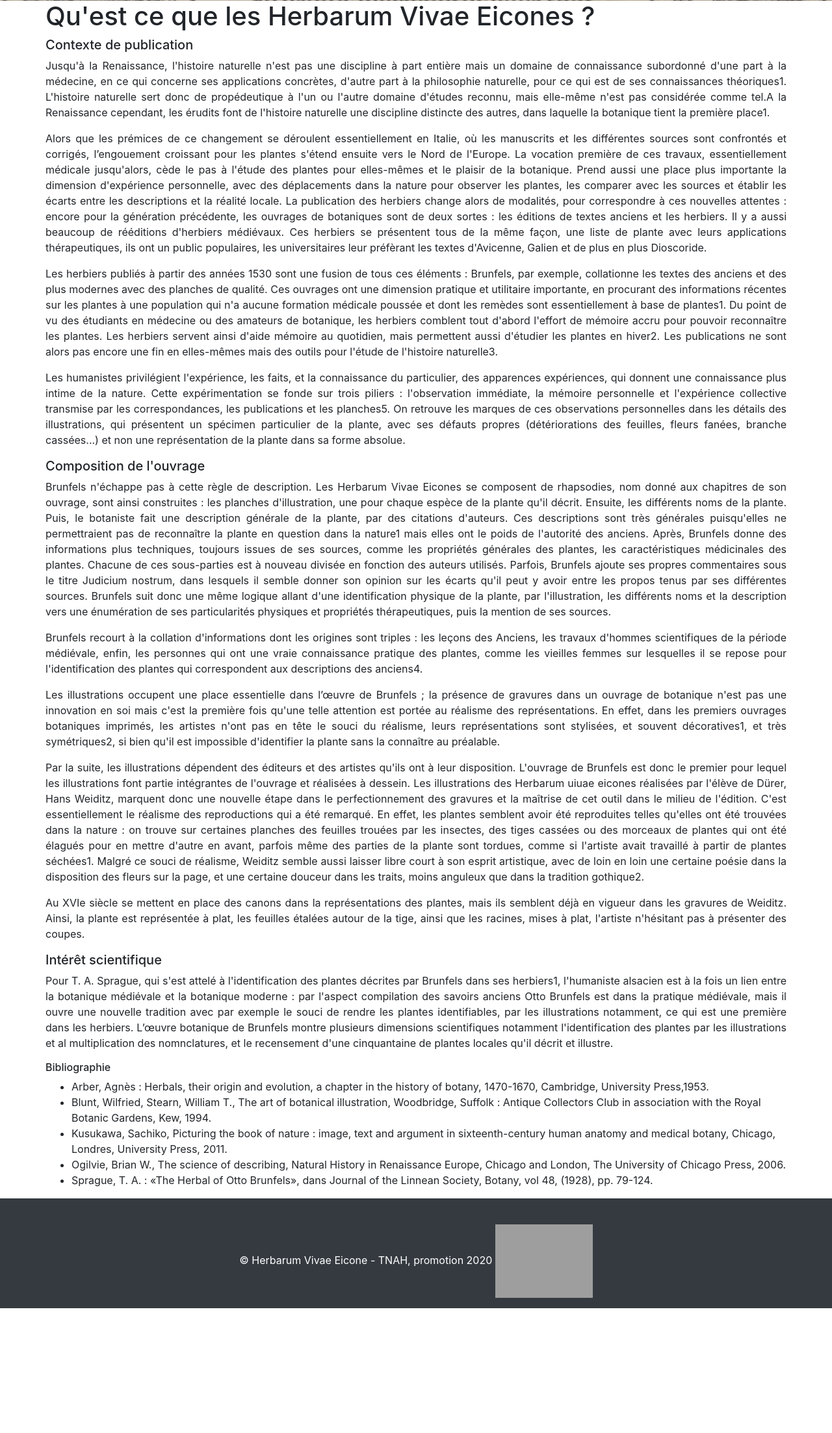
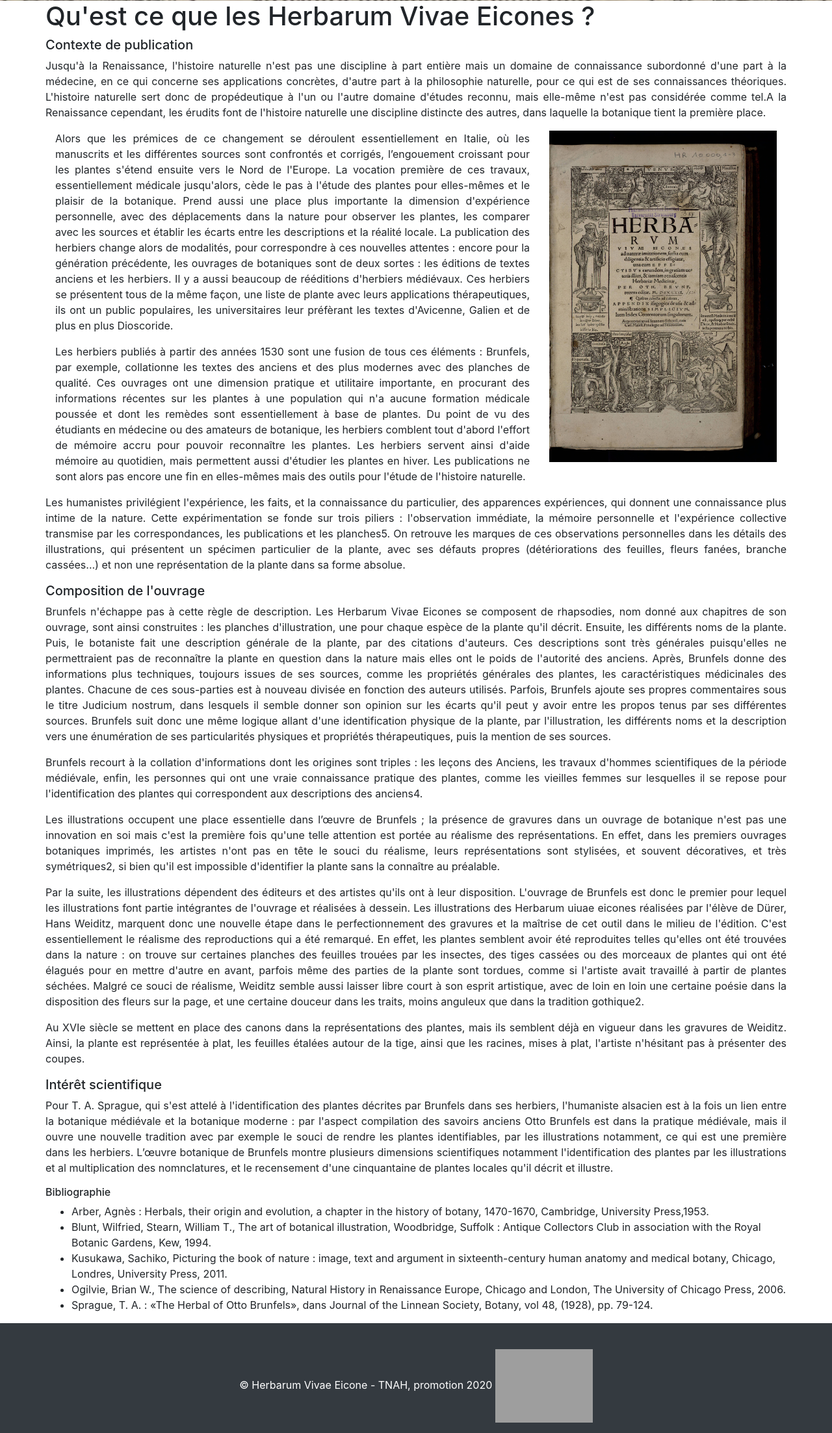
Before and after one commit to Chartes-TNAH/HVE, a Flask app: page /a_propos/ouvrage in a window 1280 px wide. Shown: the part 263-2468 px from the top of the page at 65% size. Before the commit the page ends 2276 px from the top, so only its background shows below. Run offline with Flask 2, Linux system fonts and the light colour scheme; some libraries are stand-ins or nearby versions; grey boxes are pictures that could not be loaded.

Commit message:
dernières corrections d orthographe et ajout de la photo sur la présentation de l ouvrage. --> A considérer comme prêt pour notation

```diff
--- a/HVE/templates/pages/notice.html
+++ b/HVE/templates/pages/notice.html
@@ -6,7 +6,7 @@
 	<br/>
 	<br/>
 <p>Connectez-vous pour accéder aux textes ! </p>
-<a href="{{url_for('connexion')}}" class="btn btn-primary">Connexion</a>
+<a href="{{url_for('connexion', numero=numero, ident=ident)}}" class="btn btn-primary">Connexion</a>
 </div>
 {%else%}
 {{HTML|safe}}
--- a/HVE/templates/pages/presentation_ouvrage.html
+++ b/HVE/templates/pages/presentation_ouvrage.html
@@ -11,28 +11,37 @@
 	<div class="row">
 		<h5>Contexte de publication</h5>
 
-		<p>Jusqu'à la Renaissance, l'histoire naturelle n'est pas une discipline à part entière mais un domaine de connaissance subordonné d'une part à la médecine, en ce qui concerne ses applications concrètes, d'autre part à la philosophie naturelle, pour ce qui est de ses connaissances théoriques1. L'histoire naturelle sert donc de propédeutique à l'un ou l'autre domaine d'études reconnu, mais elle-même n'est pas considérée comme tel.A la Renaissance cependant, les érudits font de l'histoire naturelle une discipline distincte des autres, dans laquelle la botanique tient la première place1.</p>
+		<p>Jusqu'à la Renaissance, l'histoire naturelle n'est pas une discipline à part entière mais un domaine de connaissance subordonné d'une part à la médecine, en ce qui concerne ses applications concrètes, d'autre part à la philosophie naturelle, pour ce qui est de ses connaissances théoriques. L'histoire naturelle sert donc de propédeutique à l'un ou l'autre domaine d'études reconnu, mais elle-même n'est pas considérée comme tel.A la Renaissance cependant, les érudits font de l'histoire naturelle une discipline distincte des autres, dans laquelle la botanique tient la première place.</p>
+	</div>
+	<div class="row">
+		<div class="col-8">
 
 		<p>Alors que les prémices de ce changement se déroulent essentiellement en Italie, où les manuscrits et les différentes sources sont confrontés et corrigés, l’engouement croissant pour les plantes s'étend ensuite vers le Nord de l'Europe. La vocation première de ces travaux, essentiellement médicale jusqu'alors, cède le pas à l'étude des plantes pour elles-mêmes et le plaisir de la botanique. Prend aussi une place plus importante la dimension d'expérience personnelle, avec des déplacements dans la nature pour observer les plantes, les comparer avec les sources et établir les écarts entre les descriptions et la réalité locale. La publication des herbiers change alors de modalités, pour correspondre à ces nouvelles attentes : encore pour la génération précédente, les ouvrages de botaniques sont de deux sortes : les éditions de textes anciens et les herbiers. Il y a aussi beaucoup de rééditions d'herbiers médiévaux. Ces herbiers se présentent tous de la même façon, une liste de plante avec leurs applications thérapeutiques, ils ont un public populaires, les universitaires leur préfèrant les textes d'Avicenne, Galien et de plus en plus Dioscoride. </p>
-		<p>Les herbiers publiés à partir des années 1530 sont une fusion de tous ces éléments : Brunfels, par exemple, collationne les textes des anciens et des plus modernes avec des planches de qualité. Ces ouvrages ont une dimension pratique et utilitaire importante, en procurant des informations récentes sur les plantes à une population qui n'a aucune formation médicale poussée et dont les remèdes sont essentiellement à base de plantes1. Du point de vu des étudiants en médecine ou des amateurs de botanique, les herbiers comblent tout d'abord l'effort de mémoire accru pour pouvoir reconnaître les plantes. Les herbiers servent ainsi d'aide mémoire au quotidien, mais permettent aussi d'étudier les plantes en hiver2. Les publications ne sont alors pas encore une fin en elles-mêmes mais des  outils pour l'étude de l'histoire naturelle3. </p>
-		<p>Les humanistes privilégient l'expérience, les faits, et la connaissance du particulier, des apparences expériences, qui donnent une connaissance plus intime de la nature. Cette expérimentation se fonde sur trois piliers : l'observation immédiate, la mémoire personnelle et l'expérience collective transmise par les correspondances, les publications et les planches5. On retrouve les marques de ces observations personnelles dans les détails des illustrations, qui présentent un spécimen particulier de la plante, avec ses défauts propres (détériorations des feuilles, fleurs fanées, branche cassées...) et non une représentation de la plante dans sa forme absolue. </p>
+		<p>Les herbiers publiés à partir des années 1530 sont une fusion de tous ces éléments : Brunfels, par exemple, collationne les textes des anciens et des plus modernes avec des planches de qualité. Ces ouvrages ont une dimension pratique et utilitaire importante, en procurant des informations récentes sur les plantes à une population qui n'a aucune formation médicale poussée et dont les remèdes sont essentiellement à base de plantes. Du point de vu des étudiants en médecine ou des amateurs de botanique, les herbiers comblent tout d'abord l'effort de mémoire accru pour pouvoir reconnaître les plantes. Les herbiers servent ainsi d'aide mémoire au quotidien, mais permettent aussi d'étudier les plantes en hiver. Les publications ne sont alors pas encore une fin en elles-mêmes mais des  outils pour l'étude de l'histoire naturelle. </p>	</lb>
+	</div>
+	<div class="col-4 text-center">
+			<img src="../static/img/titre.jpg" class="gros float-right img-fluid" style="text-align: center">
+		</div>
+	</div>
+	<div class="row">
+	<p>Les humanistes privilégient l'expérience, les faits, et la connaissance du particulier, des apparences expériences, qui donnent une connaissance plus intime de la nature. Cette expérimentation se fonde sur trois piliers : l'observation immédiate, la mémoire personnelle et l'expérience collective transmise par les correspondances, les publications et les planches5. On retrouve les marques de ces observations personnelles dans les détails des illustrations, qui présentent un spécimen particulier de la plante, avec ses défauts propres (détériorations des feuilles, fleurs fanées, branche cassées...) et non une représentation de la plante dans sa forme absolue. </p>
 	</div>
 	<div class="row">
 		<h5>Composition de l'ouvrage</h5>
 
-		<p>Brunfels n'échappe pas à cette règle de description. Les Herbarum Vivae Eicones se composent de rhapsodies, nom donné aux chapitres de son ouvrage, sont ainsi construites : les planches d'illustration, une pour chaque espèce de la plante qu'il décrit. Ensuite, les différents noms de la plante. Puis, le botaniste fait une description générale de la plante, par des citations d'auteurs. Ces descriptions sont très générales puisqu'elles ne permettraient pas de reconnaître la plante en question dans la nature1 mais elles ont le poids de l'autorité des anciens. Après, Brunfels donne des informations plus techniques, toujours issues de ses sources, comme les propriétés générales des plantes, les caractéristiques médicinales des plantes. Chacune de ces sous-parties est à nouveau divisée en fonction des auteurs utilisés. Parfois, Brunfels ajoute ses propres commentaires sous le titre Judicium nostrum, dans lesquels il semble donner son opinion sur les écarts qu'il peut y avoir entre les propos tenus par ses différentes sources. Brunfels suit donc une même logique allant d'une identification physique de la plante, par l'illustration, les différents noms et la description vers une énumération de ses particularités physiques et propriétés thérapeutiques, puis la mention de ses sources. </p>
+		<p>Brunfels n'échappe pas à cette règle de description. Les Herbarum Vivae Eicones se composent de rhapsodies, nom donné aux chapitres de son ouvrage, sont ainsi construites : les planches d'illustration, une pour chaque espèce de la plante qu'il décrit. Ensuite, les différents noms de la plante. Puis, le botaniste fait une description générale de la plante, par des citations d'auteurs. Ces descriptions sont très générales puisqu'elles ne permettraient pas de reconnaître la plante en question dans la nature mais elles ont le poids de l'autorité des anciens. Après, Brunfels donne des informations plus techniques, toujours issues de ses sources, comme les propriétés générales des plantes, les caractéristiques médicinales des plantes. Chacune de ces sous-parties est à nouveau divisée en fonction des auteurs utilisés. Parfois, Brunfels ajoute ses propres commentaires sous le titre Judicium nostrum, dans lesquels il semble donner son opinion sur les écarts qu'il peut y avoir entre les propos tenus par ses différentes sources. Brunfels suit donc une même logique allant d'une identification physique de la plante, par l'illustration, les différents noms et la description vers une énumération de ses particularités physiques et propriétés thérapeutiques, puis la mention de ses sources. </p>
 
 		<p>Brunfels recourt à la collation d'informations dont les origines sont triples : les leçons des Anciens, les travaux d'hommes scientifiques de la période médiévale, enfin, les personnes qui ont une vraie connaissance pratique des plantes, comme les vieilles femmes sur lesquelles il se repose pour l'identification des plantes qui correspondent aux descriptions des anciens4. </p>
 
-		<p>Les illustrations occupent une place essentielle dans l’œuvre de Brunfels ; la présence de gravures dans un ouvrage de botanique n'est pas  une innovation en soi mais c'est la première fois qu'une telle attention est portée au réalisme des représentations. En effet, dans les premiers ouvrages botaniques imprimés, les artistes n'ont pas en tête le souci du réalisme, leurs représentations sont stylisées, et souvent décoratives1, et très symétriques2, si bien qu'il est impossible d'identifier la plante sans la connaître au préalable. </p>
+		<p>Les illustrations occupent une place essentielle dans l’œuvre de Brunfels ; la présence de gravures dans un ouvrage de botanique n'est pas  une innovation en soi mais c'est la première fois qu'une telle attention est portée au réalisme des représentations. En effet, dans les premiers ouvrages botaniques imprimés, les artistes n'ont pas en tête le souci du réalisme, leurs représentations sont stylisées, et souvent décoratives, et très symétriques2, si bien qu'il est impossible d'identifier la plante sans la connaître au préalable. </p>
 		<p>Par la suite, les illustrations dépendent des éditeurs et des artistes qu'ils ont à leur disposition.
-			L'ouvrage de Brunfels est donc le premier pour lequel les illustrations font partie intégrantes de l'ouvrage et réalisées à dessein. Les illustrations des <emp>Herbarum uiuae eicones</emp> réalisées par l'élève de Dürer, Hans Weiditz, marquent donc une nouvelle étape dans le perfectionnement des gravures et la maîtrise de cet outil dans le milieu de l'édition. C'est essentiellement le réalisme des reproductions qui a été remarqué. En effet, les plantes semblent avoir été reproduites telles qu'elles ont été trouvées dans la nature : on trouve sur certaines planches des feuilles trouées par les insectes, des tiges cassées ou des morceaux de plantes qui ont été élagués pour en mettre d'autre en avant, parfois même des parties de la plante sont tordues, comme si l'artiste avait travaillé à partir de plantes séchées1. Malgré ce souci de réalisme, Weiditz semble aussi laisser libre court à son esprit artistique, avec de loin en loin une certaine poésie dans la disposition des fleurs sur la page, et une certaine douceur dans les traits, moins anguleux que dans la tradition gothique2. </p>
+			L'ouvrage de Brunfels est donc le premier pour lequel les illustrations font partie intégrantes de l'ouvrage et réalisées à dessein. Les illustrations des <emp>Herbarum uiuae eicones</emp> réalisées par l'élève de Dürer, Hans Weiditz, marquent donc une nouvelle étape dans le perfectionnement des gravures et la maîtrise de cet outil dans le milieu de l'édition. C'est essentiellement le réalisme des reproductions qui a été remarqué. En effet, les plantes semblent avoir été reproduites telles qu'elles ont été trouvées dans la nature : on trouve sur certaines planches des feuilles trouées par les insectes, des tiges cassées ou des morceaux de plantes qui ont été élagués pour en mettre d'autre en avant, parfois même des parties de la plante sont tordues, comme si l'artiste avait travaillé à partir de plantes séchées. Malgré ce souci de réalisme, Weiditz semble aussi laisser libre court à son esprit artistique, avec de loin en loin une certaine poésie dans la disposition des fleurs sur la page, et une certaine douceur dans les traits, moins anguleux que dans la tradition gothique2. </p>
 		<p>Au XVIe siècle se mettent en place des canons dans la représentations des plantes, mais ils semblent déjà en vigueur dans les gravures de Weiditz. Ainsi, la plante est représentée à plat, les feuilles étalées autour de la tige, ainsi que les racines, mises à plat, l'artiste n'hésitant pas à présenter des coupes. </p>
 	</div>
 	<div class="row">
 		<h5>Intérêt scientifique</h5>
 
-		<p>Pour T. A. Sprague, qui s'est attelé à l'identification des plantes décrites par Brunfels dans ses herbiers1, l'humaniste alsacien est à la  fois un lien entre la botanique médiévale et la botanique moderne : par l'aspect compilation des savoirs anciens Otto Brunfels est dans la pratique médiévale, mais il ouvre une nouvelle tradition avec par exemple le souci de rendre les plantes identifiables, par les illustrations notamment, ce qui est une première dans les herbiers. L’œuvre botanique de Brunfels montre plusieurs dimensions scientifiques notamment l'identification des plantes par les illustrations et al multiplication des nomnclatures, et le recensement d'une cinquantaine de plantes locales qu'il décrit et illustre. </p>
+		<p>Pour T. A. Sprague, qui s'est attelé à l'identification des plantes décrites par Brunfels dans ses herbiers, l'humaniste alsacien est à la  fois un lien entre la botanique médiévale et la botanique moderne : par l'aspect compilation des savoirs anciens Otto Brunfels est dans la pratique médiévale, mais il ouvre une nouvelle tradition avec par exemple le souci de rendre les plantes identifiables, par les illustrations notamment, ce qui est une première dans les herbiers. L’œuvre botanique de Brunfels montre plusieurs dimensions scientifiques notamment l'identification des plantes par les illustrations et al multiplication des nomnclatures, et le recensement d'une cinquantaine de plantes locales qu'il décrit et illustre. </p>
 	</div>
 	<div class="row">
 		<h6>Bibliographie</h6>
--- a/HVE/templates/pages/resultat.html
+++ b/HVE/templates/pages/resultat.html
@@ -9,7 +9,7 @@
 	<div class="row">
 		<div class="col-6">
     		{% if resultats_auteurs%}
-    		<p>Il y a {{resultats_auteurs|length}} auteurs qui répondent à votre requête :</p>
+    		<p>Il y a {{resultats_auteurs|length}} auteur.s qui répond.ent à votre requête :</p>
         	<ul>
             	{% for auteur in resultats_auteurs %}
                 <li><a href="{{url_for('auteur', auteur_id=auteur.auteur_id)}}">{{auteur.auteur_nom}}</a></li>
@@ -19,7 +19,7 @@
 		</div>
 		<div class="col-6">
     		{% if resultats_plantes%}
-    		<p>Il y a {{resultats_plantes|length}} plantes qui répondent à votre requête :</p>
+    		<p>Il y a {{resultats_plantes|length}} plante.s qui répond.ent à votre requête :</p>
         	<ul>
             	{% for plante in resultats_plantes %}
                 <li><a href="{{url_for('plantes', plante_id=plante.plante_id)}}">{{plante.plante_fran}}</a></li>
```
Also changed, not shown: HVE/templates/pages/accueil.html (+6 -5 lines), HVE/static/img/carousel2.jpg (deleted), HVE/static/img/carousel3.jpg (deleted), HVE/static/img/titre.jpg (renamed from HVE/static/img/carousel1.jpg).
